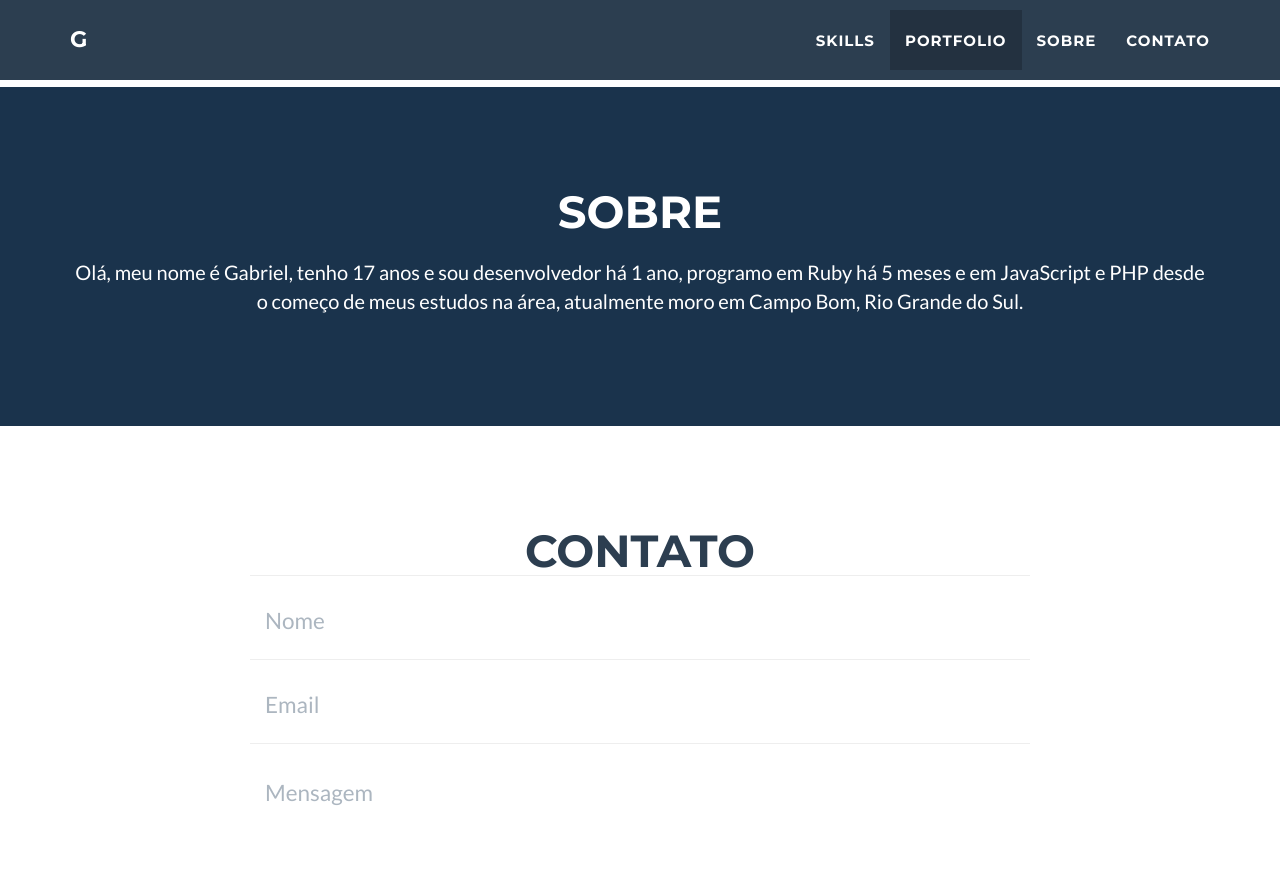
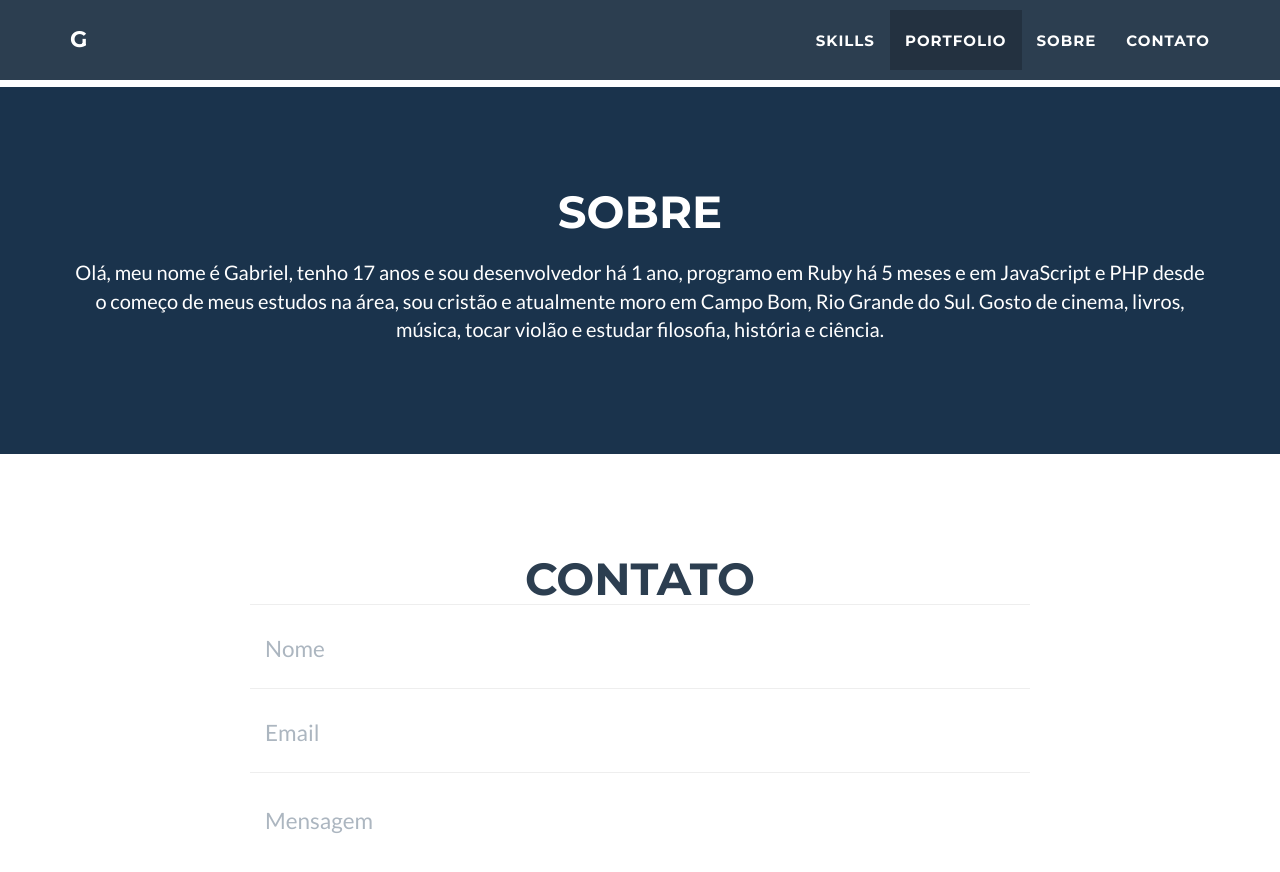
Before and after one commit to gabriel-maus/gabriel-maus.github.io, a Jekyll site: the page built from index.html, in a window 1280 px wide and 900 px high, scrolled down 2091 px. Shown: the top 872 px of the window. Built offline with Jekyll 4.4.1, drawn with Linux system fonts in a browser that asks for light colours.

Commit message:
changes in the about me section

```diff
--- a/_includes/about.html
+++ b/_includes/about.html
@@ -9,7 +9,7 @@
             </div>
             <div class="row">
                 <div class="col-lg-12 text-center">
-                    <p>Olá, meu nome é Gabriel, tenho 17 anos e sou desenvolvedor há 1 ano, programo em Ruby há 5 meses e em JavaScript e PHP  desde o começo de meus estudos na área, atualmente moro em Campo Bom, Rio Grande do Sul.</p>
+                    <p>Olá, meu nome é Gabriel, tenho 17 anos e sou desenvolvedor há 1 ano, programo em Ruby há 5 meses e em JavaScript e PHP  desde o começo de meus estudos na área, sou cristão e atualmente moro em Campo Bom, Rio Grande do Sul. Gosto de cinema, livros, música, tocar violão e estudar filosofia, história e ciência.</p>
                 </div>
             </div>
         </div>
```
